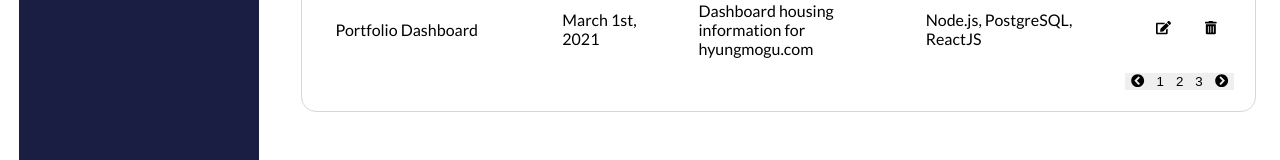
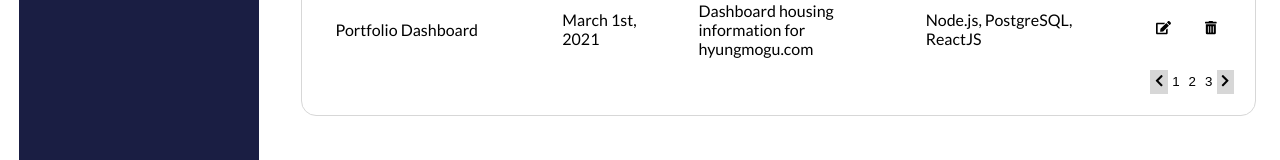
Before and after one commit to hwanggu-corgi/portfolio-dashboard, a React (Create React App) app in the folder front-end/: page /#/admin/projects in a window 1280 px wide. Shown: the part 336-496 px from the top of the page. Built offline with nearby package versions, Linux system fonts and the light colour scheme.

Commit message:
feat: Add progress #59 'portfolio dashboard'

```diff
--- a/front-end/src/screens/ProjectsScreen/index.js
+++ b/front-end/src/screens/ProjectsScreen/index.js
@@ -3,7 +3,7 @@ import styled from 'styled-components';
 import Button from '../../components/Button';
 import constants from '../../constants';
 import { FontAwesomeIcon } from '@fortawesome/react-fontawesome';
-import { faEdit, faTrashAlt, faChevronCircleLeft, faChevronCircleRight } from '@fortawesome/free-solid-svg-icons';
+import { faEdit, faTrashAlt, faChevronLeft, faChevronRight } from '@fortawesome/free-solid-svg-icons';
 
 const sectionPadding = "1.31rem";
 
@@ -70,8 +70,11 @@ const TableStyle = {
 const PaginationStyle = {
     Button: styled.button`
         border: ${constants.colorGrey};
+        padding: 0.28rem;
         background-color: ${props => {
-            if (props.bg_white) {
+            if (props.bg_grey) {
+                return constants.colorGrey;
+            } else {
                 return constants.colorWhite;
             }
         }};
@@ -82,14 +85,14 @@ const PaginationStyle = {
 function Pagination() {
     return(
         <div>
-            <PaginationStyle.Button>
-                <FontAwesomeIcon icon={faChevronCircleLeft}/>
+            <PaginationStyle.Button bg_grey>
+                <FontAwesomeIcon icon={faChevronLeft}/>
             </PaginationStyle.Button>
             <PaginationStyle.Button>1</PaginationStyle.Button>
             <PaginationStyle.Button>2</PaginationStyle.Button>
             <PaginationStyle.Button>3</PaginationStyle.Button>
-            <PaginationStyle.Button>
-                <FontAwesomeIcon icon={faChevronCircleRight}/>
+            <PaginationStyle.Button bg_grey>
+                <FontAwesomeIcon icon={faChevronRight}/>
             </PaginationStyle.Button>
         </div>
     );
```
